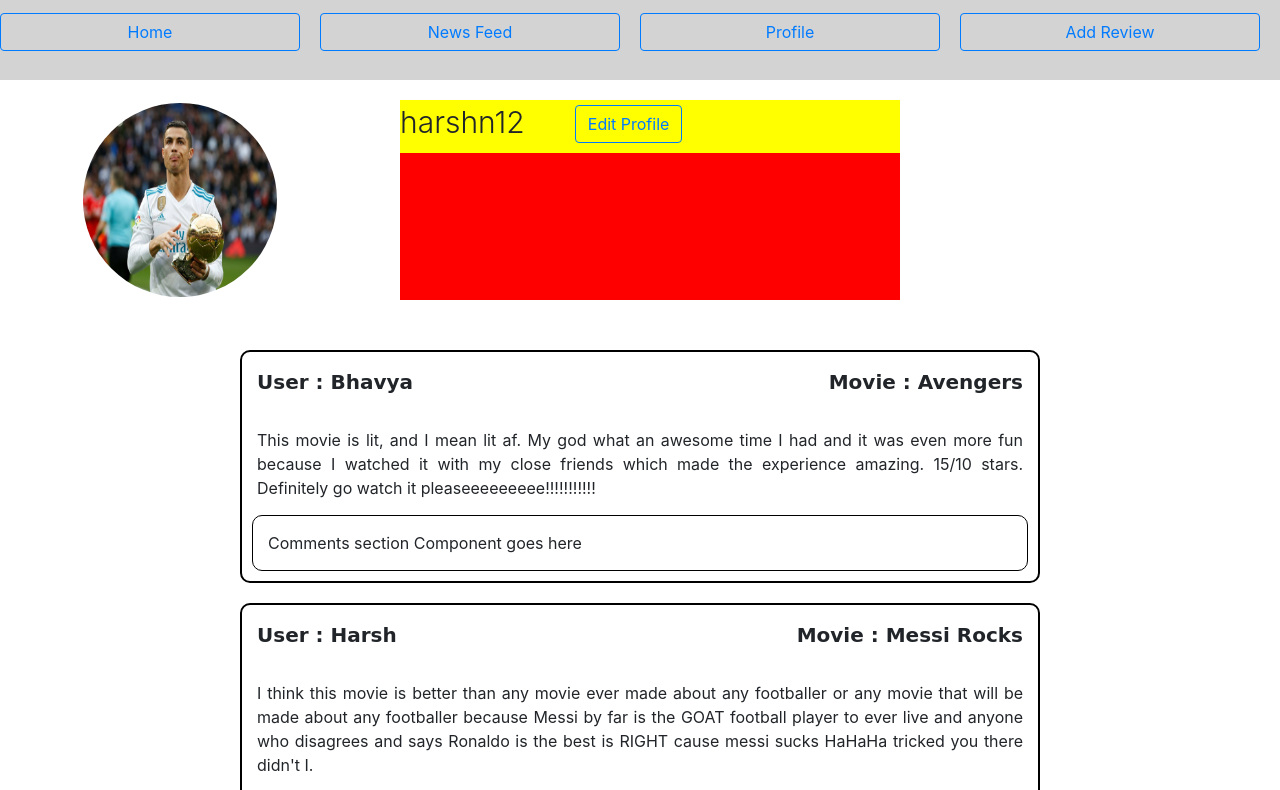
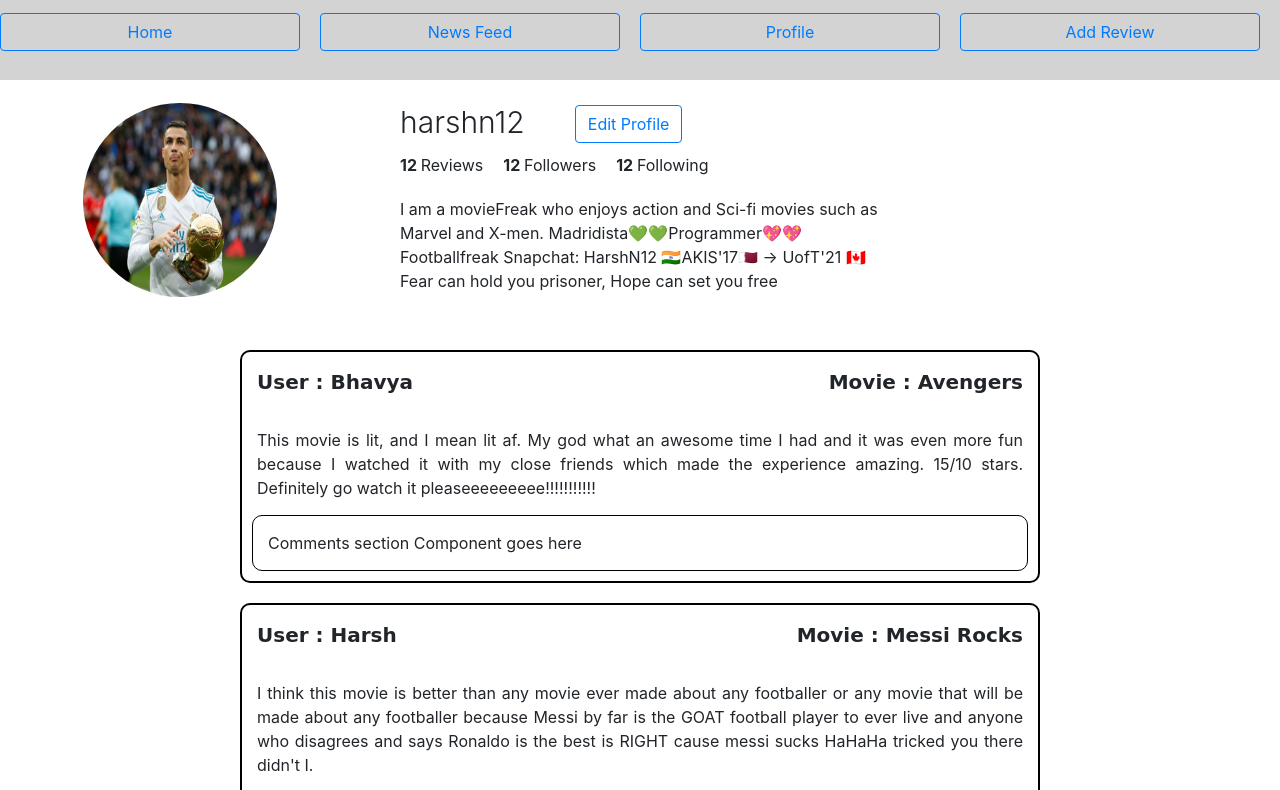
Before and after one commit to HareshNasit/Moviegram, a React (Create React App) app in the folder moviegram/: page /UserProfile in a window 1280 px wide. Shown: the top 790 px of the page. Built offline with nearby package versions, Linux system fonts and the light colour scheme.

Commit message:
Added code for user description

```diff
--- a/moviegram/src/Components/UserProfile/index.js
+++ b/moviegram/src/Components/UserProfile/index.js
@@ -45,6 +45,20 @@ class UserProfile extends React.Component {
                   Edit Profile
                 </Button>
               </div>
+                <div id="infoStats">
+                <span id="totalReviews"> 12 </span>Reviews
+                <span id="totalFollowers">12 </span>Followers
+                <span id="totalFollowing">12 </span>Following
+              </div>
+              <div id="userDescription">
+                I am a movieFreak who enjoys action and Sci-fi movies such
+                as Marvel and X-men.
+                Madridista💚💚Programmer💖💖Footballfreak
+                Snapchat: HarshN12
+                🇮🇳AKIS'17🇶🇦 -> UofT'21 🇨🇦
+                Fear can hold you prisoner, Hope can set you free
+
+              </div>
             </div>
           </div>
           <div className="profileFeed">
--- a/moviegram/src/Components/UserProfile/styles.css
+++ b/moviegram/src/Components/UserProfile/styles.css
@@ -34,7 +34,7 @@
 }
 
 #profileInfo {
-	background-color: red;
+	/* background-color: red; */
 	height: 200px;
 	width: 500px;
 	float: left;
@@ -43,21 +43,9 @@
 	/* position: relative; */
 }
 
-.profileDescription {
-  background-color: green;
-
-	/* Add properties below */
-	/* width: 300px;
-	height: 300px; */
-	/* margin-top: 10px; */
-  margin-left: 40px;
-	position: relative;
-
-}
-
 #infoHeader {
 	width: 100%;
-	background-color: yellow;
+	/* background-color: yellow; */
 }
 
 #userName {
@@ -69,3 +57,27 @@
 	margin-left: 50px;
 	margin-bottom: 10px;
 }
+
+#infoStats {
+	width: 100%;
+	/* background-color: green; */
+}
+
+#totalReviews {
+	font-weight: bold;
+}
+
+#totalFollowers {
+	font-weight: bold;
+	margin-left: 20px;
+}
+
+#totalFollowing {
+	font-weight: bold;
+	margin-left: 20px;
+}
+
+#userDescription {
+	margin-top: 20px;
+	/* background-color: blue; */
+}
```
